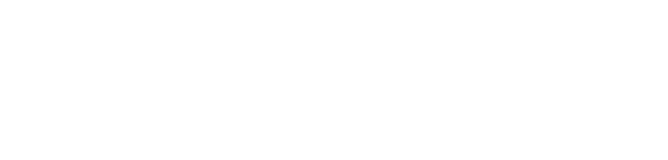
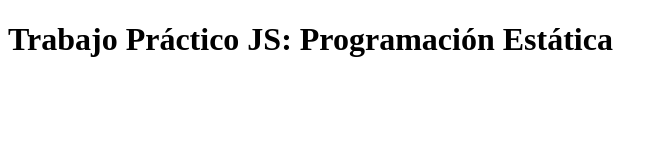
Before and after one commit to MigueAsencio/trabajo-practico-js-, a plain HTML site: page index.html in a window 1280 px wide. Shown: the whole page, without its empty margins (0-668 px from the left). Drawn offline with Linux system fonts and the light colour scheme.

```diff
--- a/index.html
+++ b/index.html
@@ -5,11 +5,11 @@
     <meta charset="UTF-8">
     <meta http-equiv="X-UA-Compatible" content="IE=edge">
     <meta name="viewport" content="width=device-width, initial-scale=1.0">
-    <title>Document</title>
+    <title>Trabajo práctico js</title>
 </head>
 
 <body>
-
+    <h1>Trabajo Práctico JS: Programación Estática </h1>
 </body>
 
 </html>
```
